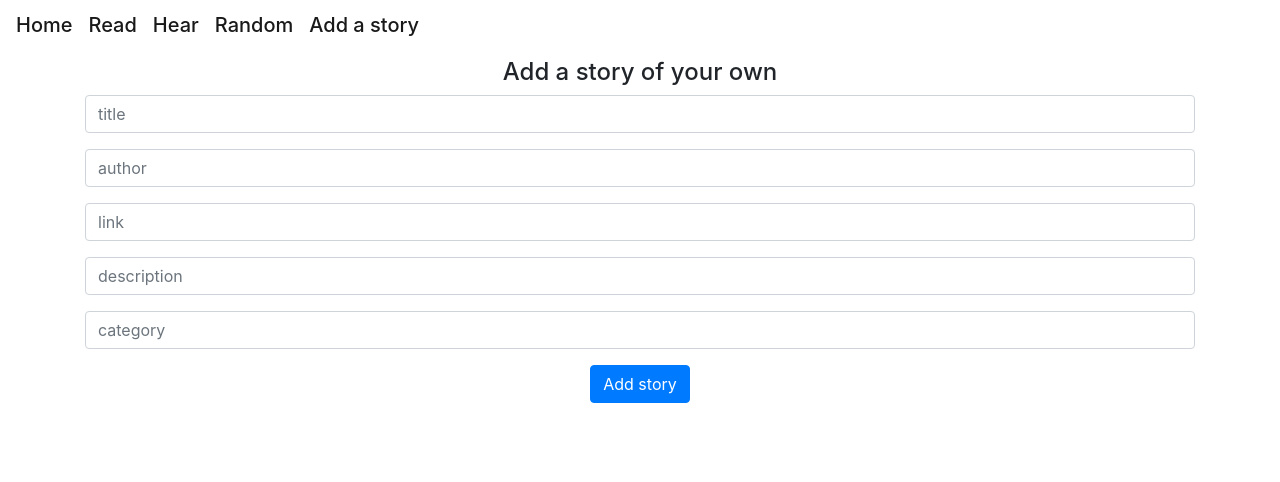
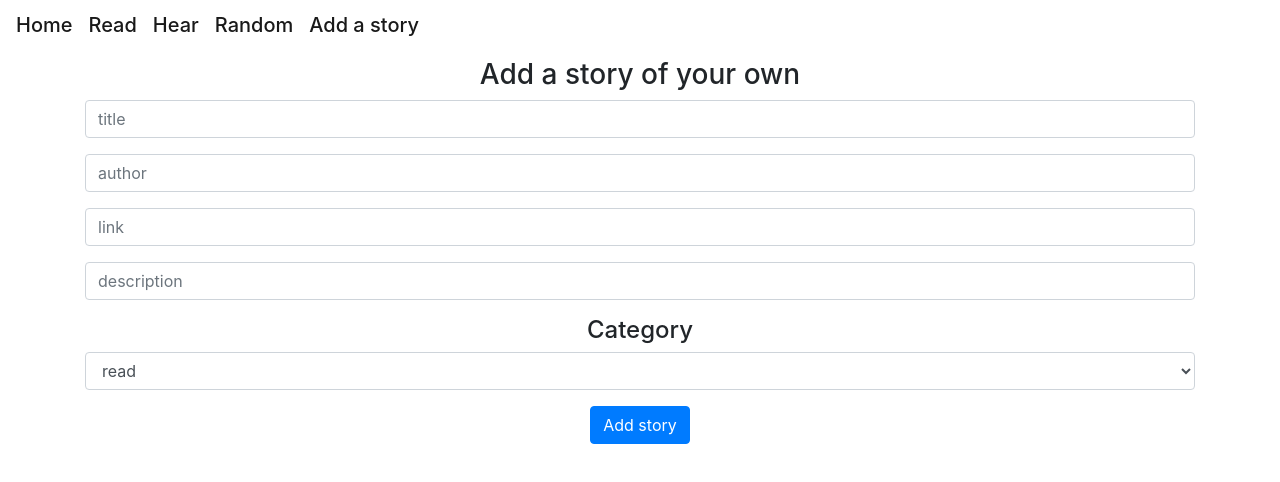
Before and after one commit to Sara-Harvey/book-list-frontend, a React (Create React App) app: page /newstory in a window 1280 px wide. Shown: the top 482 px of the page. Built offline with nearby package versions, Linux system fonts and the light colour scheme.

Commit message:
added dropdown menu for category form section

```diff
--- a/src/components/StoryForm.js
+++ b/src/components/StoryForm.js
@@ -37,7 +37,7 @@ class NewContainer extends React.Component{
         return (
 
         <div className="container text-center">
-          <h4>Add a story of your own</h4>
+          <h3>Add a story of your own</h3>
 
             <Form onSubmit={this.handleSubmit}>
 
@@ -77,13 +77,19 @@ class NewContainer extends React.Component{
                 placeholder="description" />
               </Form.Group>
 
-              <Form.Group controlId="formBasicCategory">
+              <h4>Category</h4>
+
+              <Form.Group controlId="formBasicCategory.ControlSelect1">
                 <Form.Control
-                type="text"
-                name="category_id"
-                value={this.state.category_id}
-                onChange={this.handleChange}
-                placeholder="category" />
+                  as="select"
+                  name="category_id"
+                  value={this.state.category_id}
+                  onChange={this.handleChange} >
+
+                  <option label="read">1</option>
+                  <option label="listen">2</option>
+
+                </Form.Control>
               </Form.Group>
 
               <Button variant="primary" type="submit"> Add story </Button>
```
